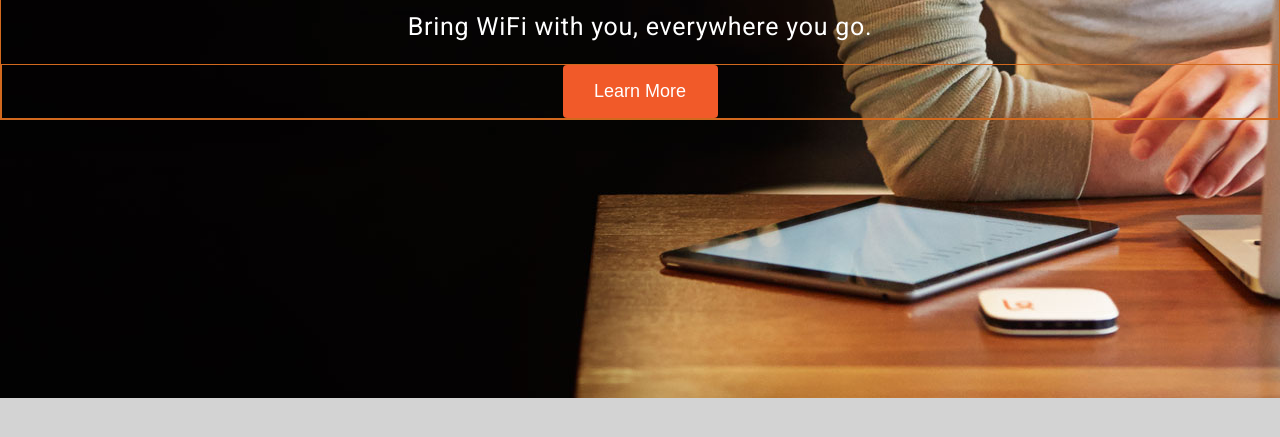
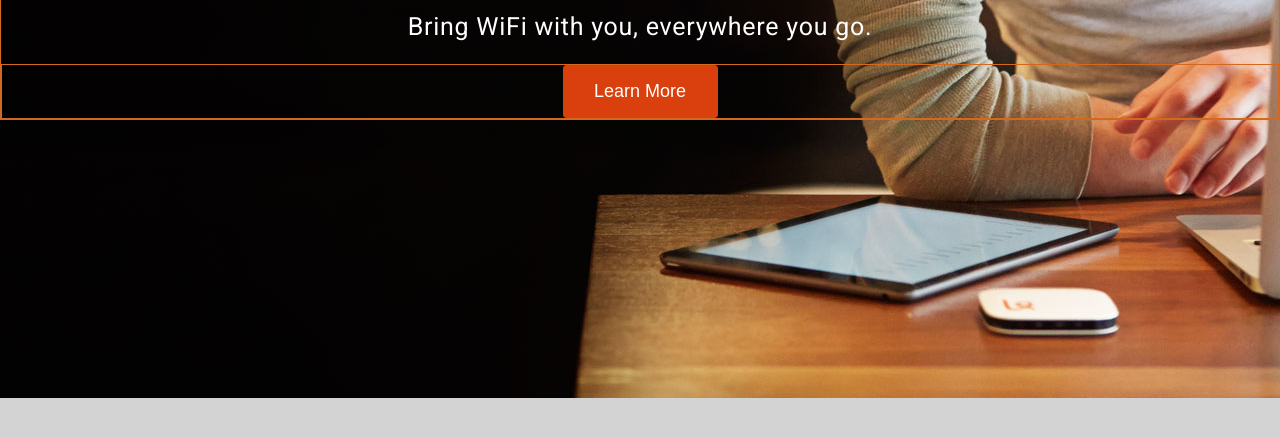
Before and after one commit to Rastalamm/startup-landing-page-clone, a plain HTML site: page index.html in a window 1280 px wide. In both pictures the pointer is over the button "Learn More". Shown: the part 337-774 px from the top of the page. Drawn offline with Linux system fonts and the light colour scheme.

Commit message:
css fixed to include the hover effect on the button

```diff
--- a/css/style.css
+++ b/css/style.css
@@ -149,3 +149,8 @@ button{
 	font-size: 1.125rem;
 
 }
+button:hover{
+    background-color: #d9400e;
+    border-color: #cf3d0e;
+    cursor: pointer;
+	}
```
